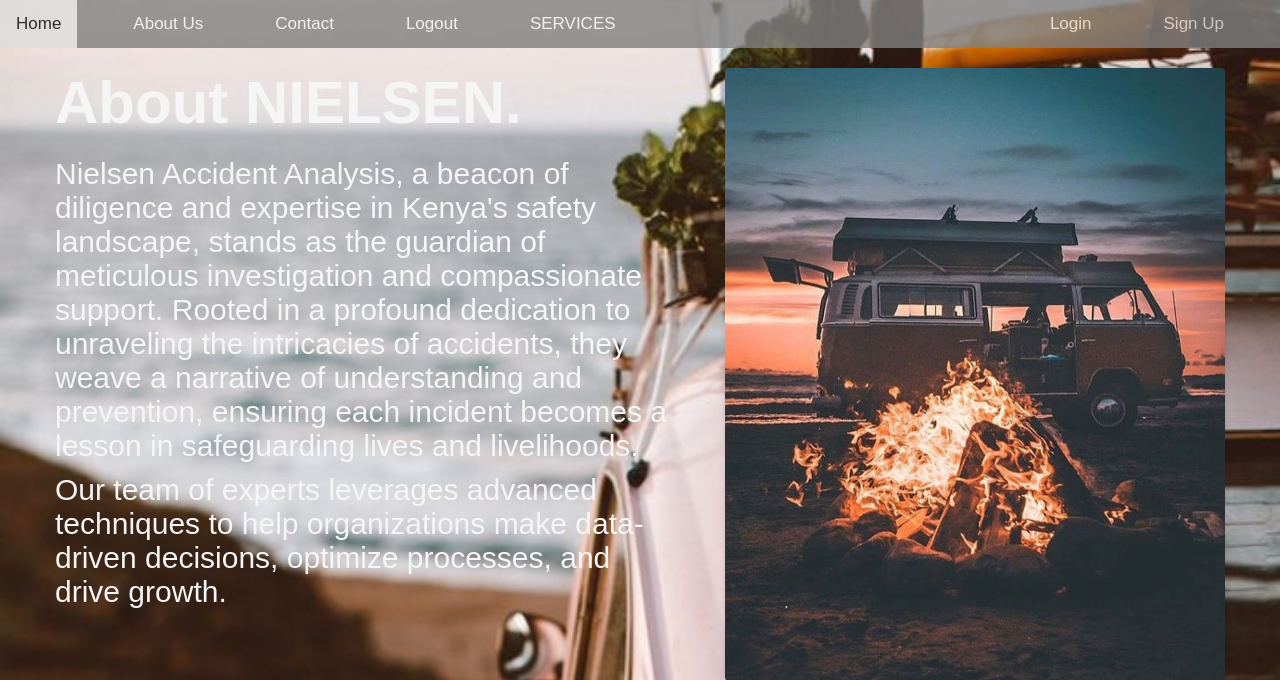
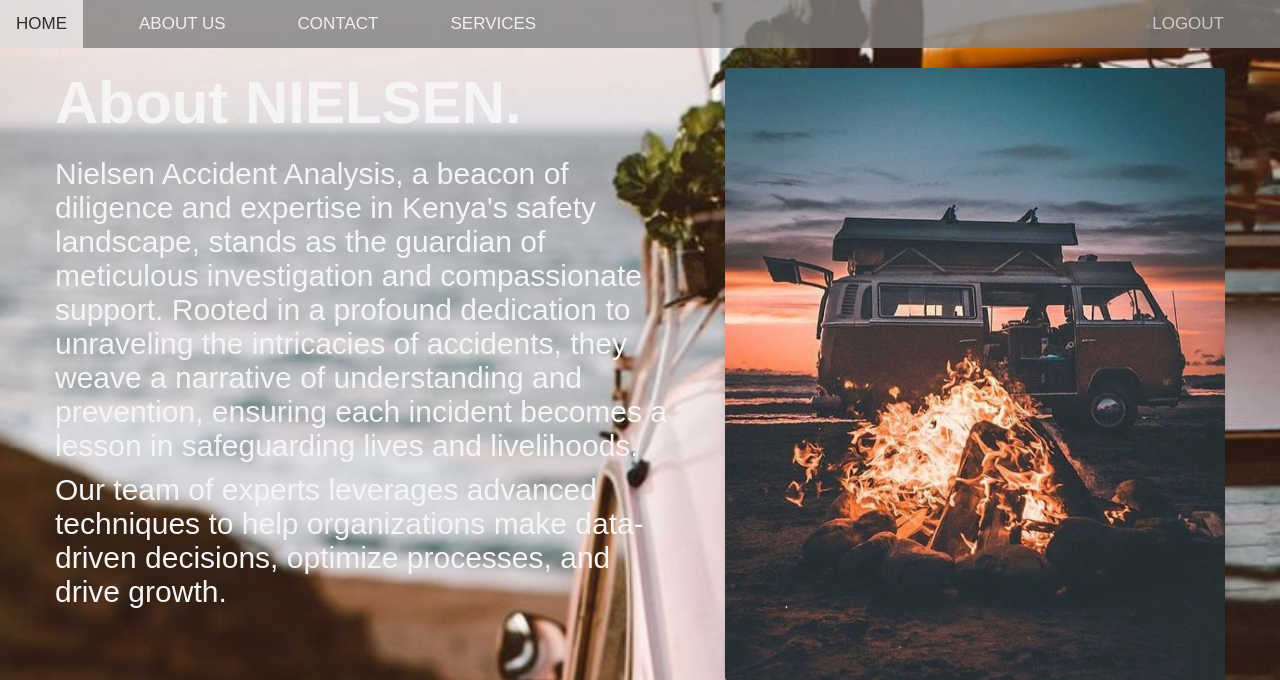
Before and after one commit to jongo-love/NIELSEN_ACCIDENT_ANALYSIS, a Flask app: page /about in a window 1280 px wide. Shown: the top 680 px of the page. Run offline with Flask 3, Linux system fonts and the light colour scheme; a user stored in the database is signed in.

Commit message:
"Making a few changes to the  base template" no spotify. 4:22 PM MONDAY 2024. MARCH 18.

```diff
--- a/templates/base.html
+++ b/templates/base.html
@@ -147,10 +147,9 @@ footer{
 </head>
 <body>
     <nav class="navbar" id="myNavbar">
-        <a href="/home">Home</a>
-        <a href="/about" id="aboutLink">About Us</a>
-        <a href="/contact">Contact</a>
-        <a href="/logout">Logout</a>
+        <a href="/home">HOME</a>
+        <a href="/about" id="aboutLink">ABOUT US</a>
+        <a href="/contact">CONTACT</a>
         <div class="dropdown">
             <button class="dropbtn">SERVICES</button>
             <div class="dropdown-content">
@@ -164,8 +163,7 @@ footer{
                 <a href="/community_guidlines">Community Guidelines</a>
             </div>
         </div>
-        <a class="signup" href="/register">Sign Up</a>
-        <a class="signup" href="/">Login</a>
+        <a class="signup" href="/logout">LOGOUT</a>
 
 
         <a href="javascript:void(0);" class="icon" onclick="toggleNavbar()">&#9776;</a>
```
